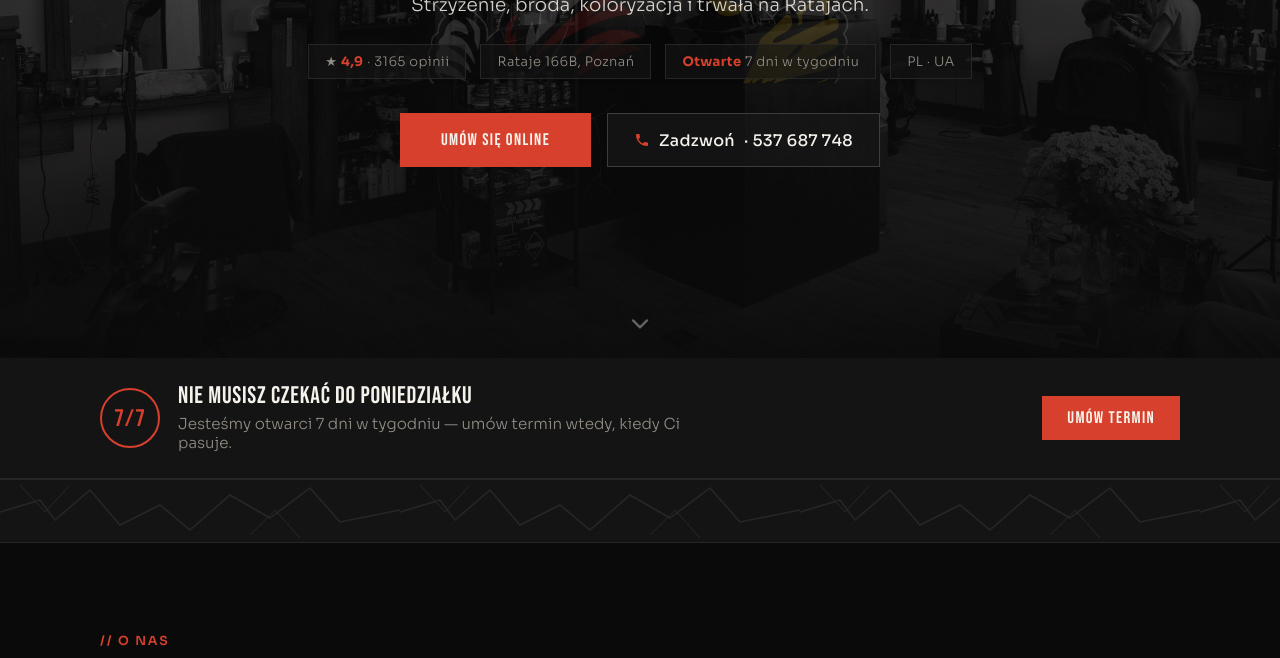
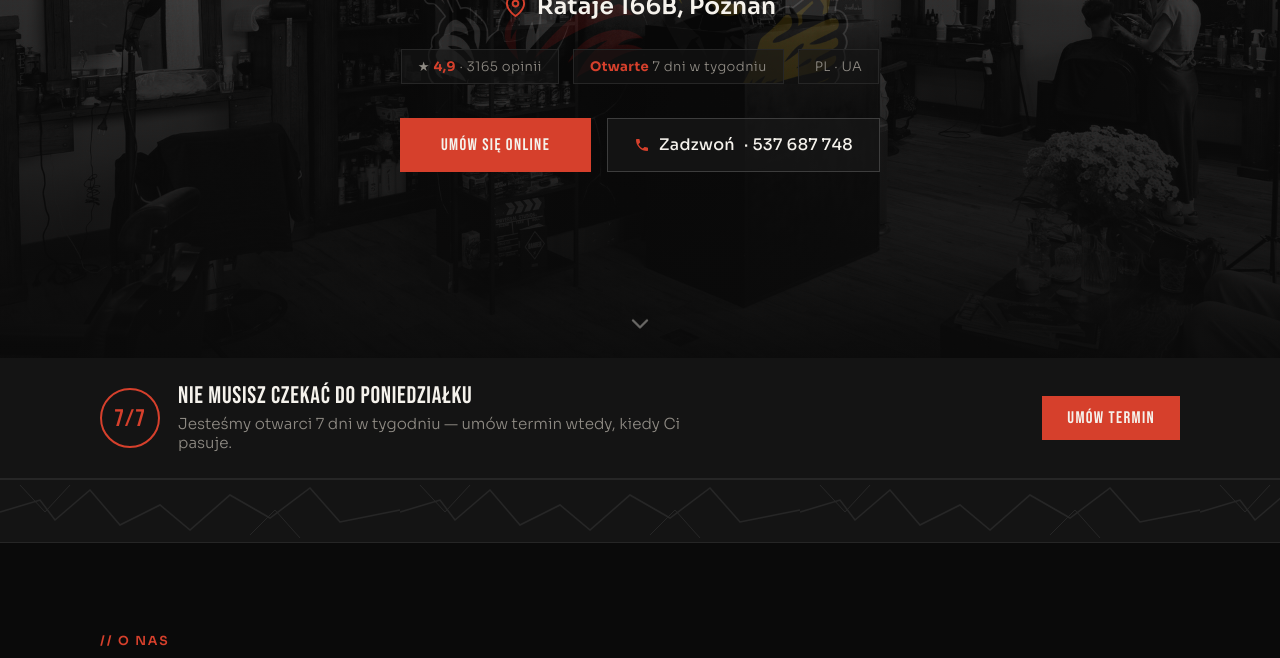
Before and after one commit to bbastiuk/street-barbershop, a plain HTML site: page index.html in a window 1280 px wide. Shown: the part 442-1100 px from the top of the page. Drawn offline with nearby package versions, Linux system fonts and the light colour scheme.

Commit message:
Hero: replace tagline with emphasized address line
- Removed the services tagline; address "Rataje 166B, Poznań" is now the accent (with pin icon)
- Dropped the duplicate address chip; kept rating / 7-days / PL·UA

Co-Authored-By: Claude Opus 4.8 <noreply@anthropic.com>

```diff
--- a/index.html
+++ b/index.html
@@ -170,11 +170,12 @@
   }
   .hero h1 .line1{color:var(--red);display:block;}
   .hero h1 .line2{color:var(--white);display:block;}
-  .hero p.tagline{
-    margin-top:20px;font-size:1.15rem;color:var(--white);opacity:0.85;
-    width:100%;max-width:480px;position:relative;z-index:2;
-    font-weight:300;
+  .hero-address{
+    margin-top:22px;display:inline-flex;align-items:center;gap:10px;
+    font-family:'Sora',sans-serif;font-size:1.45rem;font-weight:600;color:var(--white);
+    letter-spacing:0.01em;position:relative;z-index:2;max-width:100%;
   }
+  .hero-address svg{width:23px;height:23px;fill:none;stroke:var(--red);stroke-width:2;stroke-linecap:round;stroke-linejoin:round;flex:none;}
   .hero-meta{
     margin-top:28px;display:flex;gap:14px;flex-wrap:wrap;justify-content:center;
     max-width:100%;position:relative;z-index:2;
@@ -468,7 +469,7 @@
     .brand span{font-size:0.9rem;}
     .brand img{height:30px;}
     .hero{padding:94px 20px 64px;min-height:100vh;min-height:100dvh;}
-    .hero p.tagline{font-size:1.02rem;}
+    .hero-address{font-size:1.2rem;}
     .hero-meta{gap:10px;}
     .chip{font-size:0.76rem;padding:7px 12px;}
     .hero-ctas{width:100%;max-width:340px;flex-direction:column;gap:12px;}
@@ -590,10 +591,9 @@
 
 <section class="hero">
   <h1><span class="line1">STREET</span><span class="line2">BARBERSHOP</span></h1>
-  <p class="tagline" id="hero-tagline">Strzyżenie, broda, koloryzacja i trwała na Ratajach.</p>
+  <p class="hero-address"><svg viewBox="0 0 24 24" aria-hidden="true"><path d="M21 10c0 7-9 13-9 13s-9-6-9-13a9 9 0 0 1 18 0z"/><circle cx="12" cy="10" r="3"/></svg>Rataje 166B, Poznań</p>
   <div class="hero-meta">
     <div class="chip" id="chip-rating">★ <b>4,9</b> · 3165 opinii</div>
-    <div class="chip" id="chip-addr">Rataje 166B, Poznań</div>
     <div class="chip" id="chip-hours"><b>Otwarte</b> 7 dni w tygodniu</div>
     <div class="chip">PL · UA</div>
   </div>
@@ -845,7 +845,6 @@ const translations = {
   ua: {
     'nav-about':'Про нас','nav-masters':'Майстри','nav-services':'Послуги','nav-location':'Адреса','nav-cta':'Записатися',
     'mm-about':'Про нас','mm-masters':'Майстри','mm-services':'Послуги і ціни','mm-reviews':'Відгуки','mm-location':'Адреса і графік','mm-book':'Записатися онлайн',
-    'hero-tagline':'Стрижка, борода, колоризація і завивка на Ратаях.',
     'hero-cta1':'Записатися онлайн','hero-call':'Подзвонити',
     'about-eyebrow':'// про заклад',
     'about-p1':'Street Barbershop — твій стиль, твоя вулиця. Сучасний барбершоп на Ратаях у Познані.',
```
